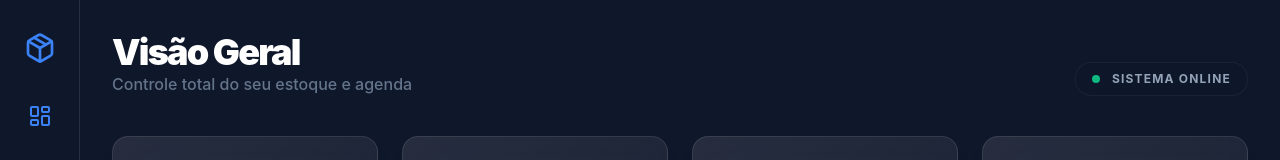
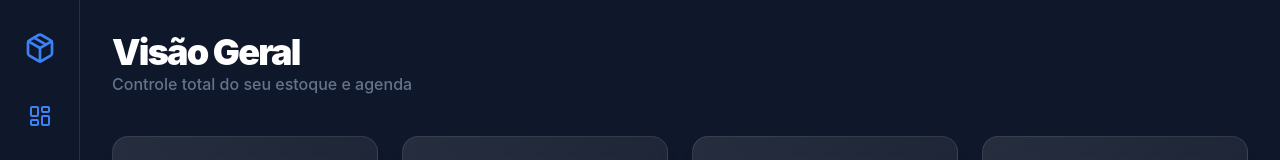
Before and after one commit to jcj-junior/peguemonte, a React (Vite) app: page / in a window 1280 px wide. Shown: the top 160 px of the page. Built offline with nearby package versions, Linux system fonts and the light colour scheme; no server answers; the database is empty.

Commit message:
UI: Removendo completamente o badge de status do Dashboard

```diff
--- a/src/components/Dashboard.jsx
+++ b/src/components/Dashboard.jsx
@@ -166,10 +166,6 @@ export default function Dashboard({ onNavigate = () => { } }) {
                     <h1 className="text-4xl font-black text-white tracking-tighter">Visão Geral</h1>
                     <p className="text-slate-500 font-medium">Controle total do seu estoque e agenda</p>
                 </div>
-                <div className="flex items-center gap-3 bg-slate-900/50 px-4 py-2 rounded-2xl border border-white/5">
-                    <div className="h-2 w-2 rounded-full bg-emerald-500" />
-                    <p className="text-xs font-bold text-slate-400 uppercase tracking-widest">Sistema Online</p>
-                </div>
             </header>
 
             <div className="grid grid-cols-1 sm:grid-cols-2 lg:grid-cols-4 gap-6">
```
